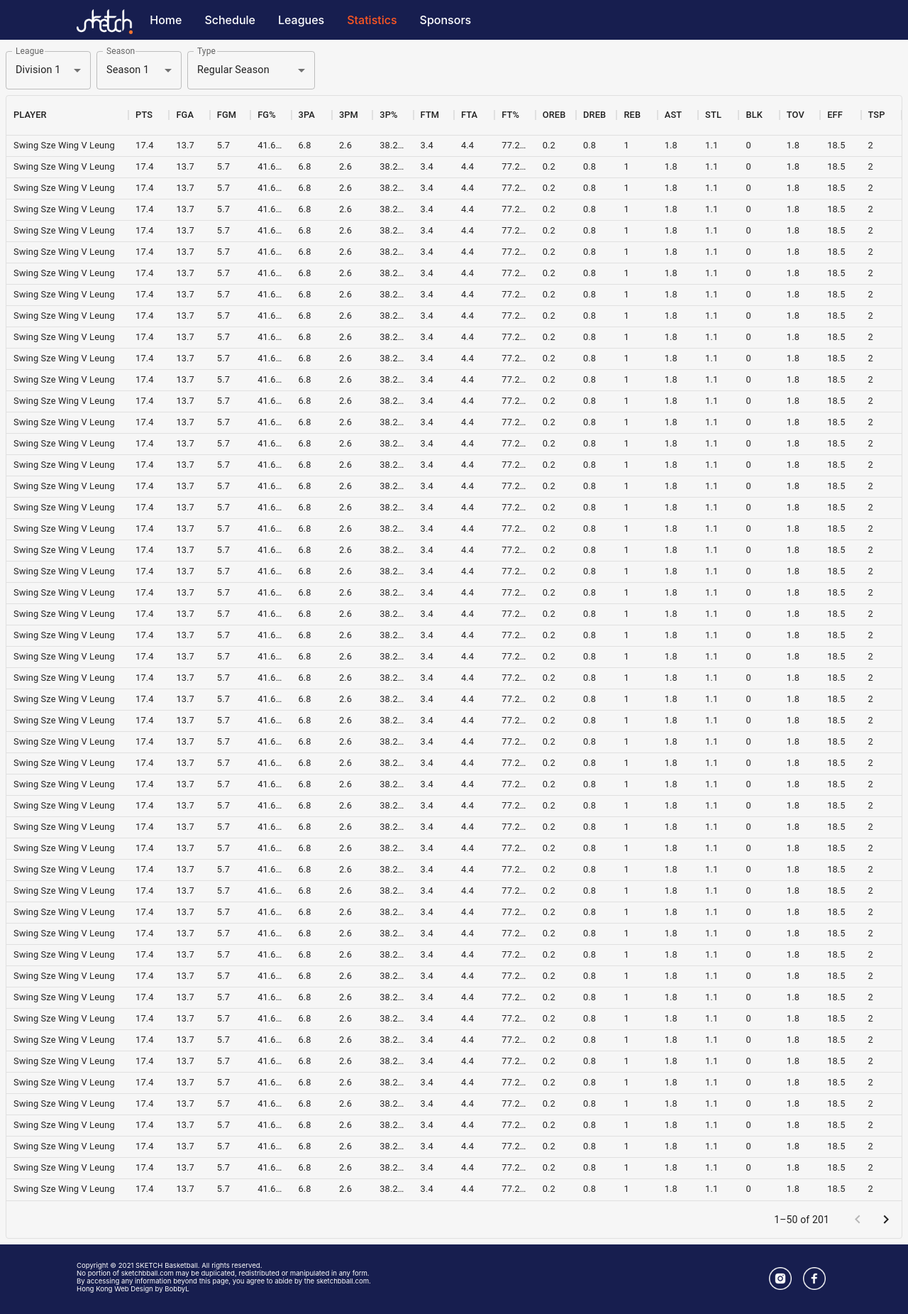
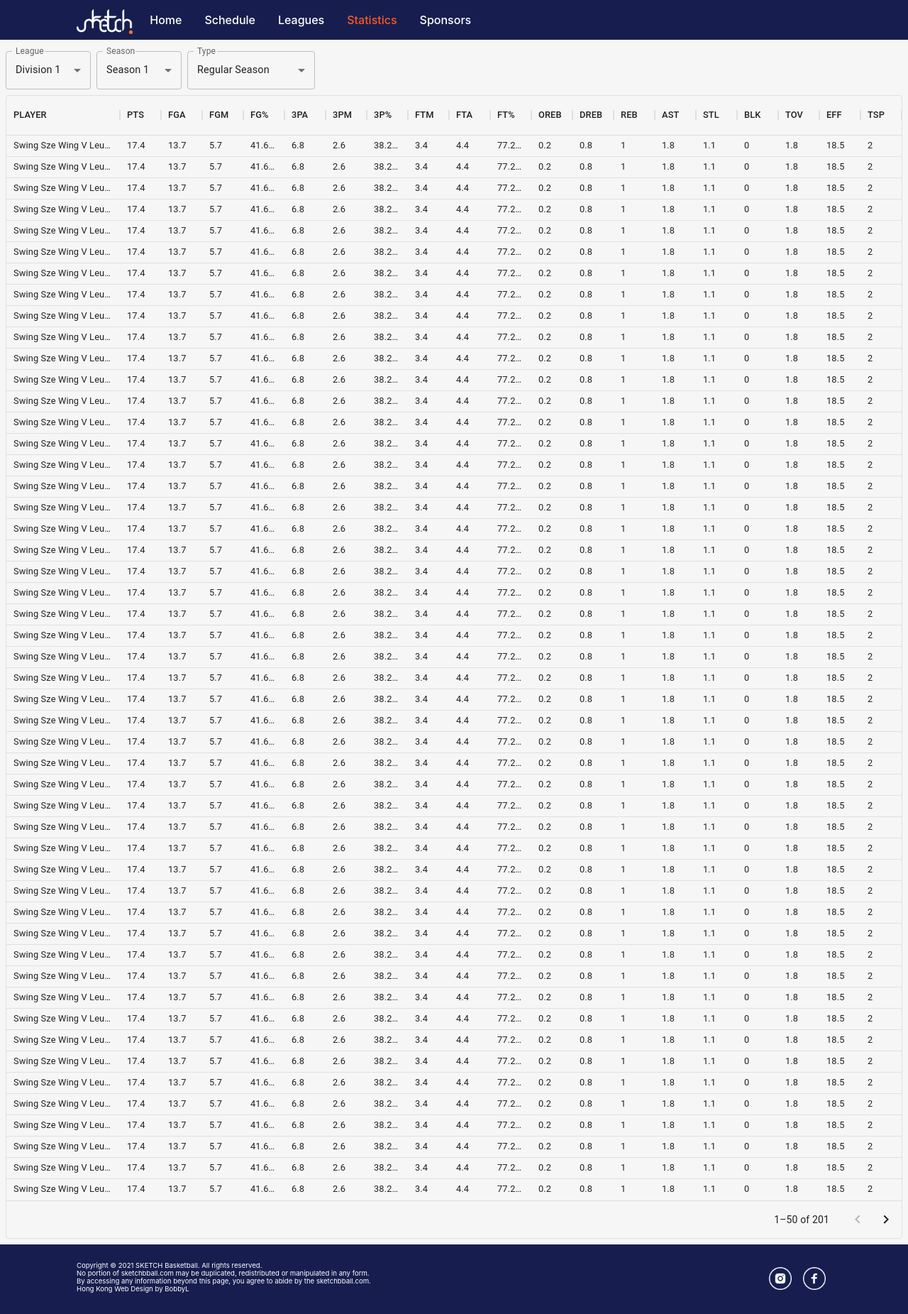
Before and after one commit to SketchBasketball/Sketch-ui, a React (Create React App) app: page /statistics in a window 1280 px wide. Shown: the whole page at 71% size. Built offline with nearby package versions, Linux system fonts and the light colour scheme.

Commit message:
resize flex of stat name column

```diff
--- a/src/const/matchStatDefaultHeader.js
+++ b/src/const/matchStatDefaultHeader.js
@@ -17,7 +17,7 @@ const matchStatDefaultHeader = [
 ];
 
 const statDefaultHeader = [
-  { field: "name", headerName: "PLAYER", flex: 3, minWidth: 160 },
+  { field: "name", headerName: "PLAYER", flex: 2.5, minWidth: 160 },
   { field: "PTS", headerName: "PTS", flex: 1, minWidth: 50 },
 
   { field: "FGA", headerName: "FGA", flex: 1, minWidth: 50 },
```
